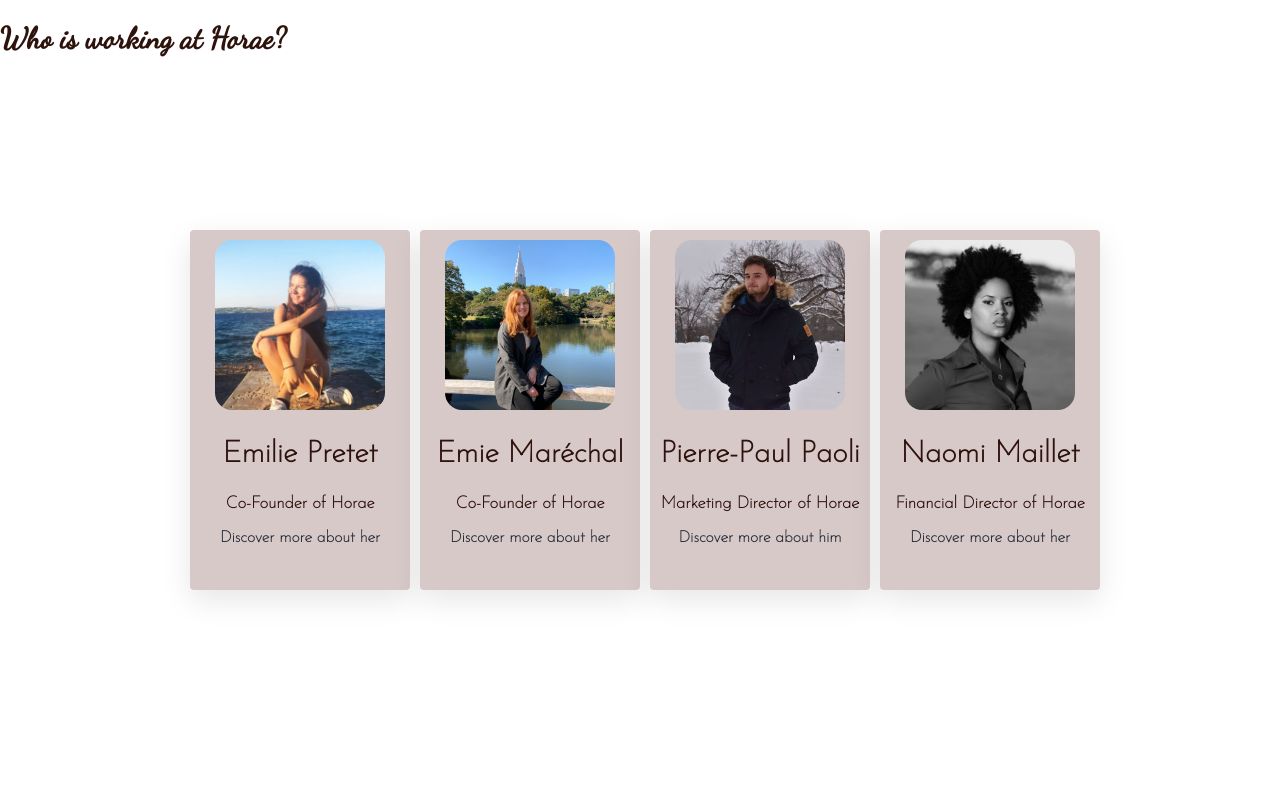
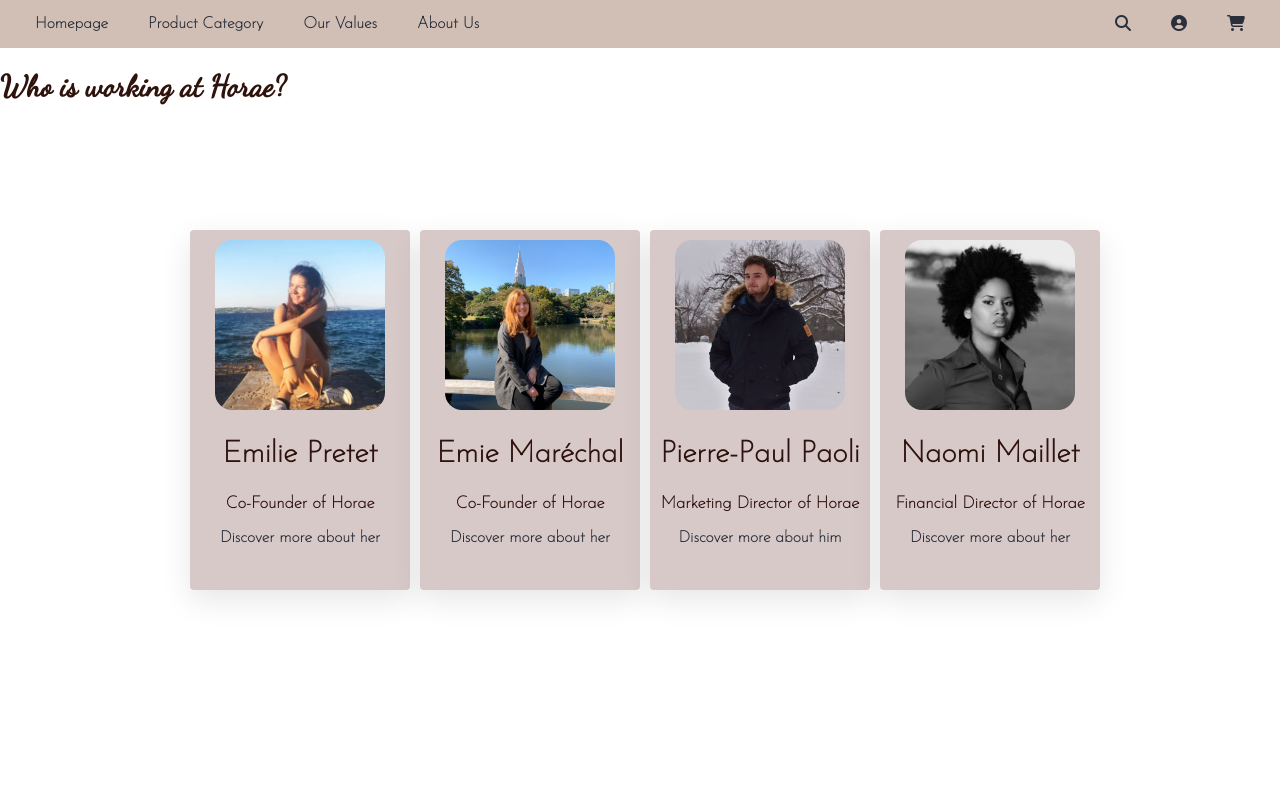
Before and after one commit to Emilieprt/Horae, a plain HTML site: page gR/Team.html in a window 1280 px wide. Shown: the top 790 px of the page. Drawn offline with Linux system fonts and the light colour scheme.

Commit message:
Update Team.html

```diff
--- a/gR/Team.html
+++ b/gR/Team.html
@@ -11,6 +11,30 @@
 </head>
 
 <body>
+	<header>
+	 <div>
+	  <ul class="header-style">
+          <li><a href="homepage.html">Homepage</a></li>
+          <li><a href="product-page.html">Product Category</a></li>
+          <li><a href="ourvalues.html">Our Values</a></li>
+          <li><a href="Team.html">About Us</a></li>
+          <li id="seperate-items-header">
+          	<a href="#">
+          	 <i class="fas fa-search"></i>
+         	</a>
+     	  </li>
+          <li><a href="#">
+          	<i class="fas fa-user-circle"></i>
+			  </a>
+		  </li>
+          <li><a href="basketpage.html">
+          	<i class="fas fa-shopping-cart"></i>
+          	  </a>
+          </li>
+        </ul>
+        </div>
+	</header>
+
 
 
 <h1>Who is working at Horae?</h1>
@@ -91,4 +115,4 @@
 </body>
 
 
-</html>>
+</html>
```
